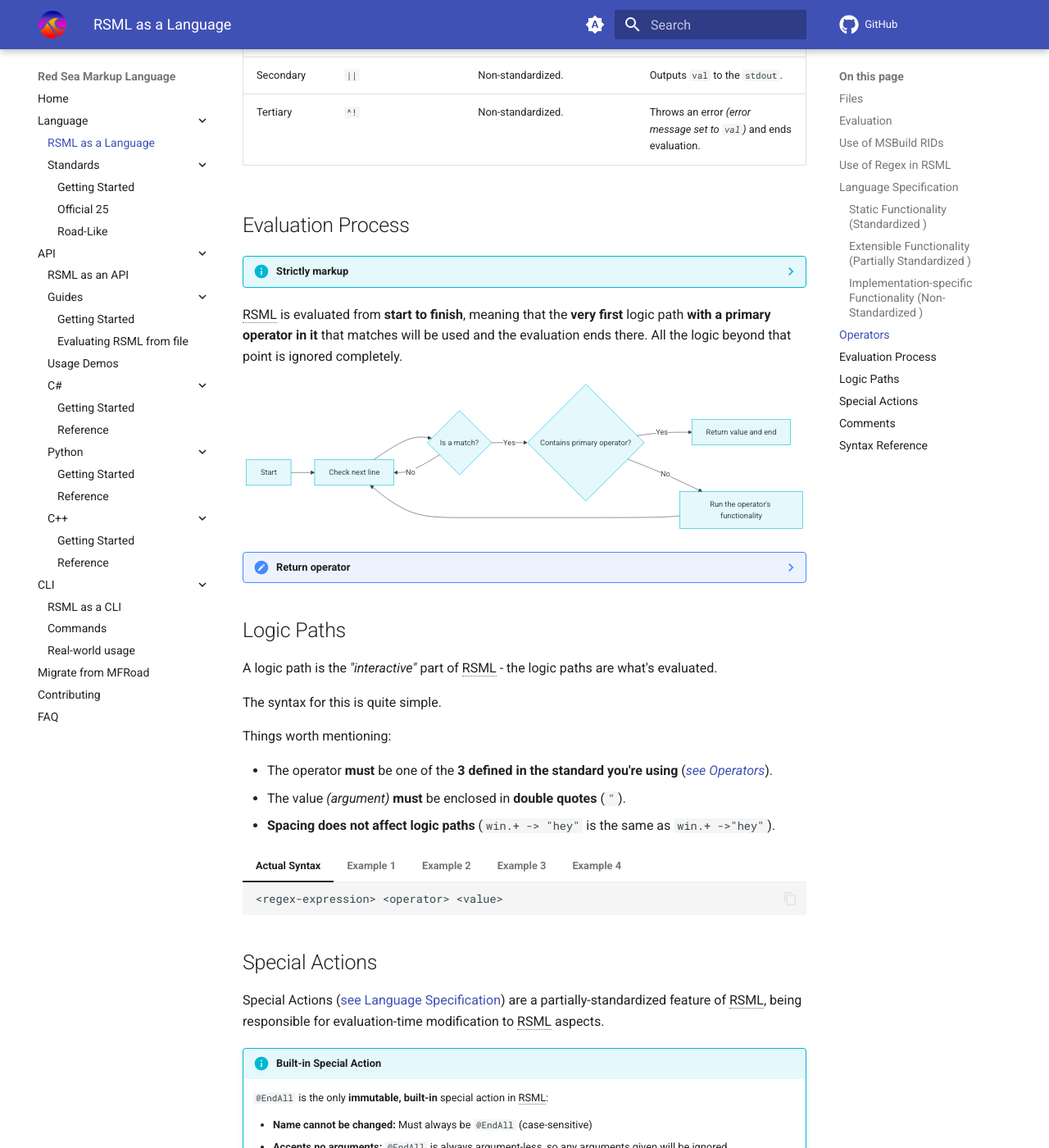
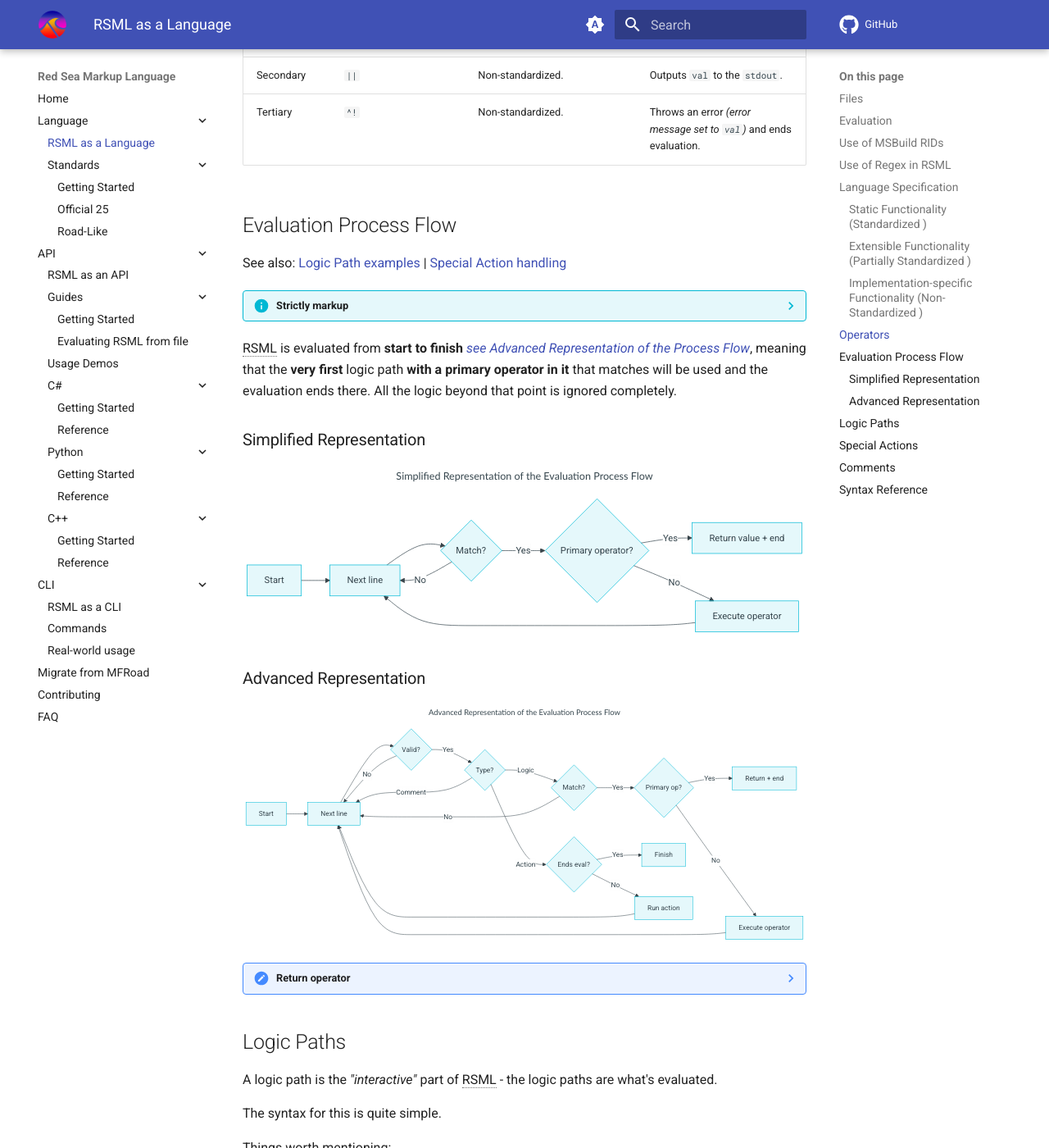
Before and after one commit to OceanApocalypseStudios/RSML-Docs, an MkDocs documentation site: the page built from docs/language/index.md, in a window 1280 px wide and 1400 px high, scrolled down 3117 px. Shown: the whole window at 82% size. Built offline with MkDocs 1.6.1 and Material for MkDocs 9.7.7, drawn with Linux system fonts in a browser that asks for light colours; emoji names are drawn with the system emoji font; comment, search, counter and statistics services are not loaded; the version menu is left out; some of the changed text lies outside the part shown.

Commit message:
We've finished this nice

````diff
--- a/docs/language/index.md
+++ b/docs/language/index.md
@@ -87,21 +87,50 @@ Below is a table with the operators, their [tokens](#extensible-functionality-pa
 | Secondary     | `||`                                        | Non-standardized.                                                       | Outputs `val` to the `stdout`.                                      |
 | Tertiary      | `^!`                                        | Non-standardized.                                                       | Throws an error _(error message set to `val`)_ and ends evaluation. |
 
-## Evaluation Process
+## Evaluation Process Flow
+See also: [Logic Path examples](#logic-paths) | [Special Action handling](#special-actions)
+
 ??? info "Strictly markup"
     Despite the usage of wording such as _"return"_ and _"interpret"_, RSML is **purely declarative** - it can **not** execute, compile or transpile code.
 
-RSML is evaluated from **start to finish**, meaning that the **very first** logic path **with a primary operator in it** that matches will be used and the evaluation ends there. All the logic beyond that point is ignored completely.
+RSML is evaluated from **start to finish** _[see Advanced Representation of the Process Flow](#advanced-representation)_, meaning that the **very first** logic path **with a primary operator in it** that matches will be used and the evaluation ends there. All the logic beyond that point is ignored completely.
 
+### Simplified Representation
 ``` mermaid
-graph LR
-  A[Start] --> B[Check next line];
-  B -->F{Is a match?};
+---
+title: Simplified Representation of the Evaluation Process Flow
+---
+flowchart LR
+  A[Start] --> B[Next line];
+  B -->F{Match?};
   F -->|No| B;
-  F -->|Yes| C{Contains primary operator?};
-  C -->|Yes| D[Return value and end];
-  C -->|No| E[Run the operator's functionality];
+  F -->|Yes| C{Primary operator?};
+  C -->|Yes| D[Return value + end];
+  C -->|No| E[Execute operator];
   E -->B;
+```
+
+### Advanced Representation
+``` mermaid
+---
+title: Advanced Representation of the Evaluation Process Flow
+---
+flowchart LR
+  A[Start] --> B[Next line];
+  B -->C{Valid?};
+  C -->|Yes| D{Type?};
+  C -->|No| B;
+  D -->|Logic| E{Match?};
+  D -->|Action| F{Ends eval?};
+  D -->|Comment| B;
+  E -->|Yes| G{Primary op?};
+  E -->|No| B;
+  F -->|Yes| H[Finish];
+  F -->|No| I[Run action];
+  I -->B;
+  G -->|Yes| J[Return + end];
+  G -->|No| K[Execute operator];
+  K -->B;
 ```
 
 ??? note "Return operator"
@@ -160,7 +189,7 @@ Things worth mentioning:
 Special Actions ([see Language Specification](#language-specification)) are a partially-standardized feature of RSML, being responsible for evaluation-time modification to RSML aspects.
 
 !!! info "Built-in Special Action"
-    `@EndAll` is the only **immutable, built-in** special action in RSML:
+    [As noted in the language specification section](#language-specification), `@EndAll` is the only **immutable, built-in** special action in RSML:
 
     * **Name cannot be changed:** Must always be `@EndAll` (case-sensitive)
     * **Accepts no arguments:** `@EndAll` is always argument-less, so any arguments given will be ignored.
````
Also changed, not shown: other parts of docs/language/index.md (+7 -0 lines).
